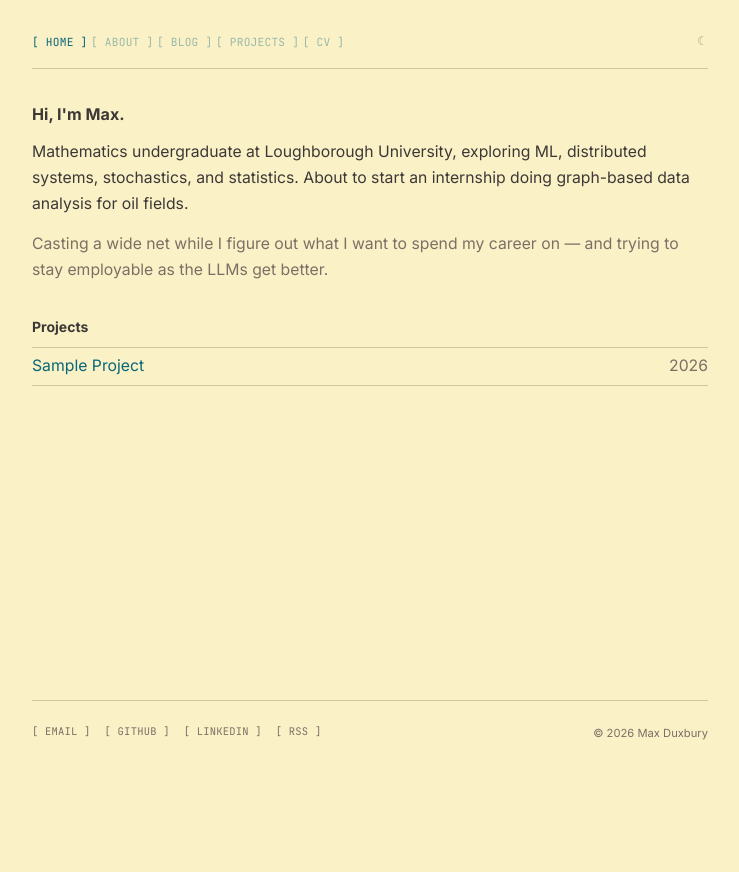
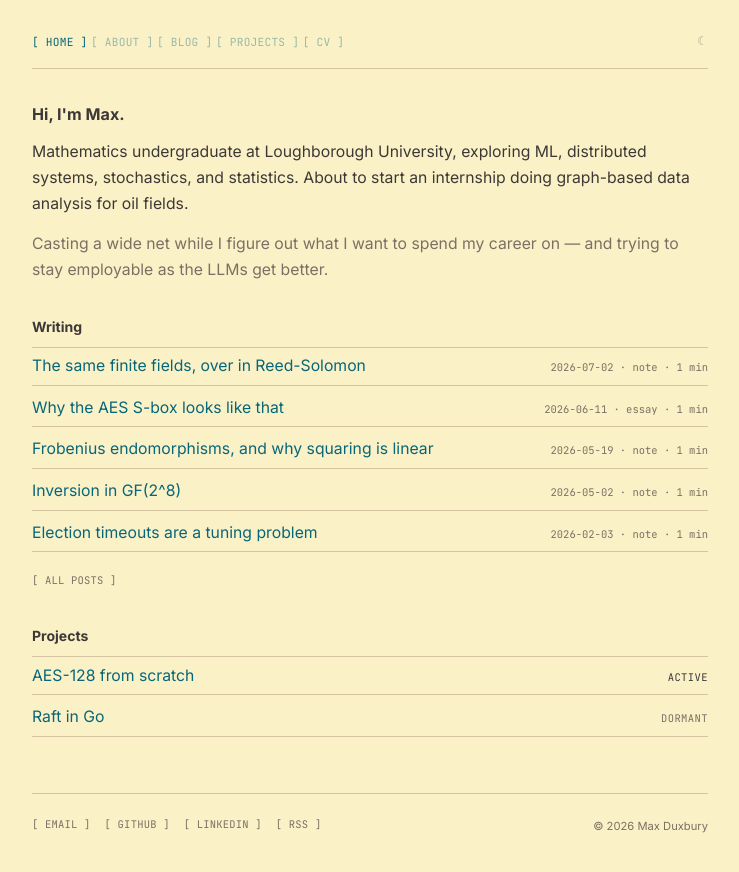
Before and after one commit to max-duxbury/max-website, a Jekyll site: the page built from index.html, in a window 1280 px wide. Shown: the top 872 px of the page, without its empty margins (270-1009 px from the left). Built offline with Jekyll 4.4.1, drawn with Linux system fonts in a browser that asks for light colours.

Commit message:
Phase 1: projects as living documents with a note stream
Projects gain started/updated/status/summary/slug and render their attached
posts below the writeup. Posts opt in with a single `project:` key and get a
"Part of:" breadcrumb back.

Membership is the `project:` key only — tags are a separate, cross-cutting
relation and nothing here reads them. Notes keep their canonical /blog/ URL
and appear in both indexes; blog/index.html deliberately does not filter.

Adds _includes/entry-meta.html (date · kind · reading time), extracted from
the markup duplicated between post.html and project.html. Reading time needs
strip_html because post.content is already-rendered HTML in an index loop.

Skeleton fixtures included to exercise the templates — replace the bodies.

Co-Authored-By: Claude Opus 5 <noreply@anthropic.com>

```diff
--- /dev/null
+++ b/_includes/entry-meta.html
@@ -0,0 +1,9 @@
+{%- comment -%}
+  Renders "2026-04-16 · essay · 3 min" for a post.
+  strip_html is load-bearing: page.content is already-rendered HTML in an index
+  loop, and Rouge's per-token spans inflate the word count badly without it.
+  divided_by: 200.0 forces float division so ceil means something.
+{%- endcomment -%}
+{%- assign i = include.item -%}
+{%- assign mins = i.content | strip_html | number_of_words | divided_by: 200.0 | ceil | at_least: 1 -%}
+<span class="entry-meta"><time datetime="{{ i.date | date_to_xmlschema }}">{{ i.date | date: "%Y-%m-%d" }}</time>{% if i.kind %} · {{ i.kind }}{% endif %} · {{ mins }} min</span>
--- /dev/null
+++ b/_posts/2026-02-03-election-timeouts.md
@@ -0,0 +1,9 @@
+---
+title: Election timeouts are a tuning problem
+date: 2026-02-03
+project: raft
+kind: note
+tags: [cs/systems/distributed]
+---
+
+TODO.
--- /dev/null
+++ b/_posts/2026-05-02-inversion-in-gf256.md
@@ -0,0 +1,9 @@
+---
+title: Inversion in GF(2^8)
+date: 2026-05-02
+project: aes
+kind: note
+tags: [mathematics/finite_fields]
+---
+
+TODO.
--- /dev/null
+++ b/_posts/2026-05-19-frobenius-endomorphisms.md
@@ -0,0 +1,9 @@
+---
+title: Frobenius endomorphisms, and why squaring is linear
+date: 2026-05-19
+project: aes
+kind: note
+tags: [mathematics/finite_fields, cs/crypto]
+---
+
+TODO.
--- /dev/null
+++ b/_posts/2026-06-11-designing-the-sbox.md
@@ -0,0 +1,9 @@
+---
+title: Why the AES S-box looks like that
+date: 2026-06-11
+project: aes
+kind: essay
+tags: [cs/crypto]
+---
+
+TODO.
--- /dev/null
+++ b/_posts/2026-07-02-finite-fields-in-reed-solomon.md
@@ -0,0 +1,8 @@
+---
+title: The same finite fields, over in Reed-Solomon
+date: 2026-07-02
+kind: note
+tags: [mathematics/finite_fields, cs/coding_theory]
+---
+
+TODO.
--- /dev/null
+++ b/_projects/aes.md
@@ -0,0 +1,11 @@
+---
+title: AES-128 from scratch
+slug: aes
+started: 2026-03-02
+updated: 2026-06-11
+status: active
+summary: A byte-at-a-time implementation, and the algebra it dragged in.
+tags: [cs/crypto, mathematics/finite_fields]
+---
+
+TODO — the implementation writeup lives here and gets edited in place.
--- /dev/null
+++ b/_projects/raft.md
@@ -0,0 +1,11 @@
+---
+title: Raft in Go
+slug: raft
+started: 2026-01-14
+updated: 2026-02-20
+status: dormant
+summary: Leader election working, log compaction never finished.
+tags: [cs/systems/distributed]
+---
+
+TODO — writeup.
--- a/assets/css/main.css
+++ b/assets/css/main.css
@@ -166,6 +166,8 @@ article header time {
   border-top: 1px solid var(--border);
 }
 
+.post-list .muted { font-size: 0.85rem; }
+
 .post-list a {
   text-decoration: none;
 }
@@ -176,6 +178,34 @@ article header time {
   color: var(--muted);
   font-size: 0.8rem;
   white-space: nowrap;
+}
+
+/* ─── Entry meta (date · kind · reading time) ────────────── */
+.entry-meta {
+  font-family: "JetBrains Mono", "Fira Mono", ui-monospace, monospace;
+  font-size: 0.75rem;
+  color: var(--muted);
+  white-space: nowrap;
+}
+
+.entry-meta time { font-size: inherit; color: inherit; }
+
+.breadcrumb {
+  font-family: "JetBrains Mono", "Fira Mono", ui-monospace, monospace;
+  font-size: 0.75rem;
+  color: var(--muted);
+  margin-bottom: 0.5rem;
+}
+
+/* Status reads honestly: only `active` gets full-strength text. */
+.status { text-transform: uppercase; letter-spacing: 0.04em; }
+.status-active { color: var(--fg); }
+
+/* ─── Note stream ───────────────────────────────────────── */
+.note-stream {
+  margin-top: 3rem;
+  padding-top: 1.5rem;
+  border-top: 1px solid var(--border);
 }
 
 /* ─── Tags ──────────────────────────────────────────────── */
--- a/index.html
+++ b/index.html
@@ -14,7 +14,7 @@ layout: default
     {% for post in site.posts limit:5 %}
       <li>
         <a href="{{ post.url | relative_url }}">{{ post.title }}</a>
-        <time datetime="{{ post.date | date_to_xmlschema }}">{{ post.date | date: "%Y-%m-%d" }}</time>
+        {% include entry-meta.html item=post %}
       </li>
     {% endfor %}
   </ul>
@@ -29,7 +29,7 @@ layout: default
     {% for project in site.projects %}
       <li>
         <a href="{{ project.url | relative_url }}">{{ project.title }}</a>
-        {% if project.year %}<span class="muted">{{ project.year }}</span>{% endif %}
+        <span class="entry-meta"><span class="status status-{{ project.status }}">{{ project.status }}</span></span>
       </li>
     {% endfor %}
   </ul>
```
Also changed, not shown: _includes/tags.html (added, +7 -0 lines), _layouts/post.html (+6 -6 lines), _layouts/project.html (+27 -6 lines), _projects/sample-project.md (deleted, +0 -33 lines), blog/index.html (+10 -3 lines), projects/index.html (+5 -2 lines).
